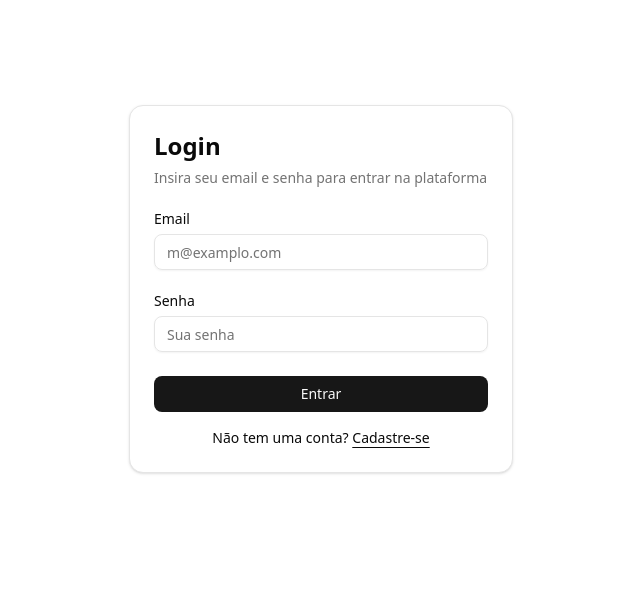
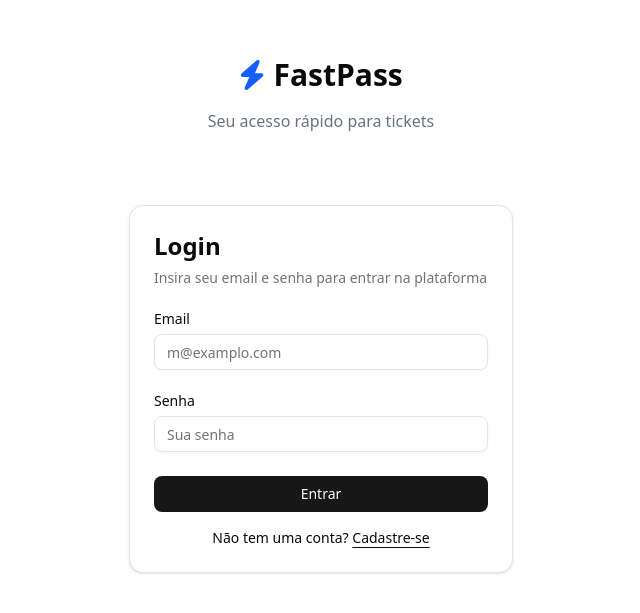
Before and after one commit to ferronatoCode/fastpass_frontend, a Next.js app: page /login in a window 1280 px wide. Shown: the part 111-724 px from the top of the page, without its empty margins (319-959 px from the left). Built offline with nearby package versions, Linux system fonts and the light colour scheme.

Commit message:
feat: login page design

```diff
--- a/src/app/(auth)/login/page.tsx
+++ b/src/app/(auth)/login/page.tsx
@@ -2,13 +2,22 @@ import { Card, CardContent, CardDescription, CardHeader, CardTitle } from "@/com
 import { LoginForm } from "./login-form";
 import { Toaster } from "sonner";
 import Link from "next/link";
+import { FontAwesomeIcon } from "@fortawesome/react-fontawesome";
+import { faBolt } from "@fortawesome/free-solid-svg-icons";
 
 export default function Page() {
     return (
         <>
-            <div className="flex min-h-svh w-full items-center justify-center p-6 md:p-10">
+            <div className="flex min-h-svh w-full mt-8 md:mt-16 justify-center p-6 md:p-10">
                 <div className="w-full max-w-sm">
                     <div className={"flex flex-col gap-6"}>
+                        <div className="mt-16 mb-12 flex flex-col items-center">
+                            <div className="flex items-center mb-4">
+                                <FontAwesomeIcon icon={faBolt} className="text-blue-600 text-3xl" />
+                                <span className="ml-2 font-bold text-3xl">FastPass</span>
+                            </div>
+                            <p className="text-gray-500 text-center">Seu acesso rápido para tickets</p>
+                        </div>
                         <Card>
                             <CardHeader>
                                 <CardTitle className="text-2xl">Login</CardTitle>
```
